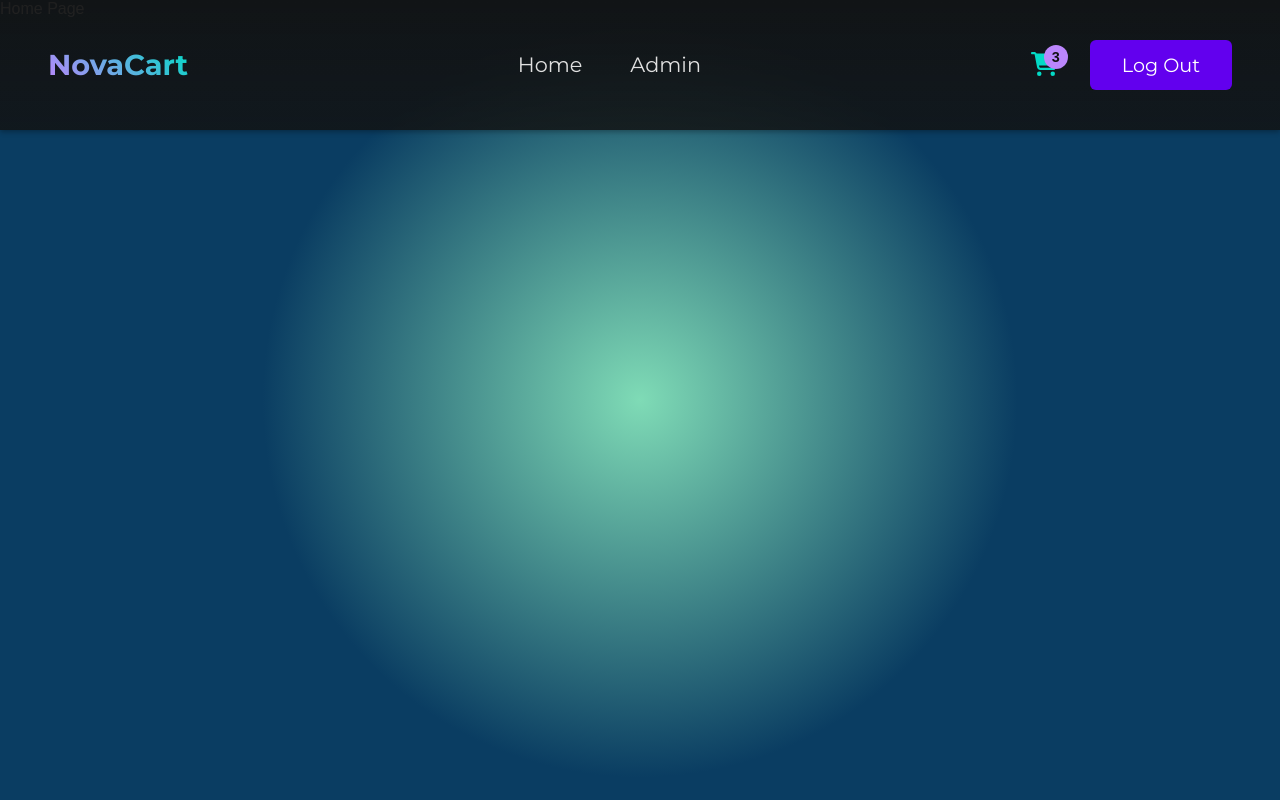
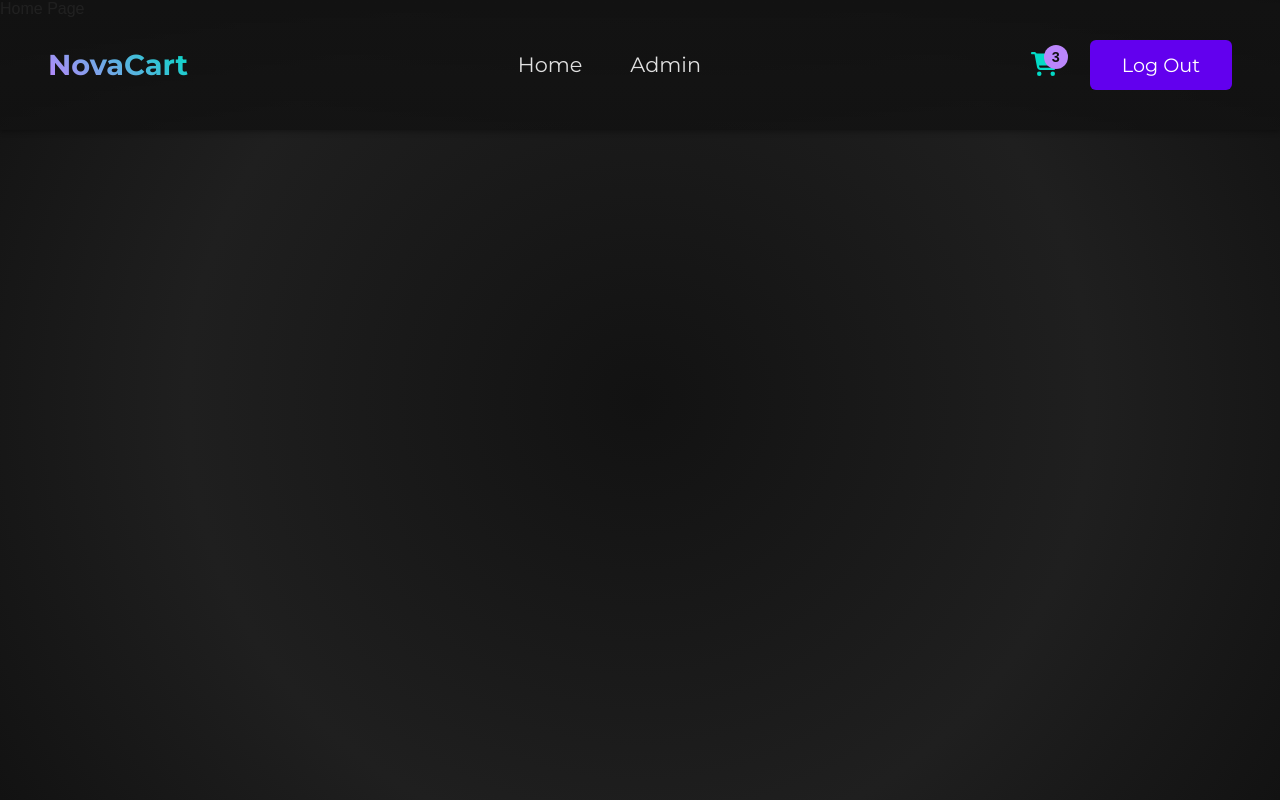
Before and after one commit to JDestefano11/Ecommerce-Application-React, a React (Vite) app in the folder front-end/: page / in a window 1280 px wide. Built offline with nearby package versions, Linux system fonts and the light colour scheme.

Commit message:
`Update global.css: modify radial gradient and z-index`

```diff
--- a/front-end/src/styles/global.css
+++ b/front-end/src/styles/global.css
@@ -31,9 +31,9 @@ body {
   color: #f0f0f0;
   background: radial-gradient(
     circle at center,
-    #7fdbb6 0%,
-    #0a3d62 50%,
-    #0a3d62 100%
+    #121212 0%,
+    #1f1f1f 60%,
+    #121212 100%
   );
-  z-index: 1;
+  z-index: -1;
 }
```
